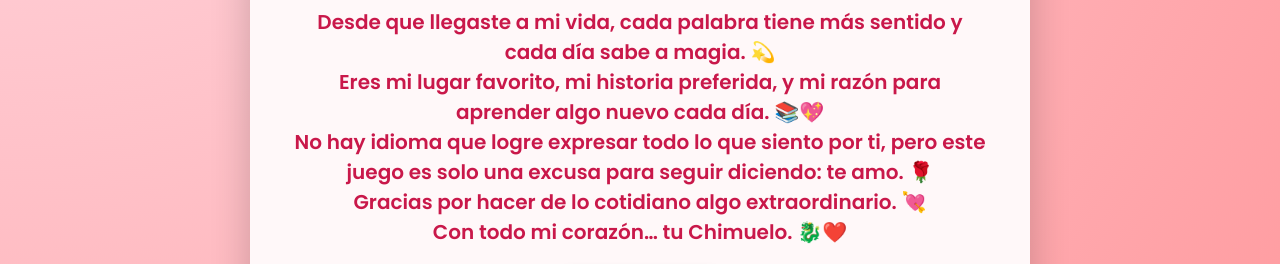
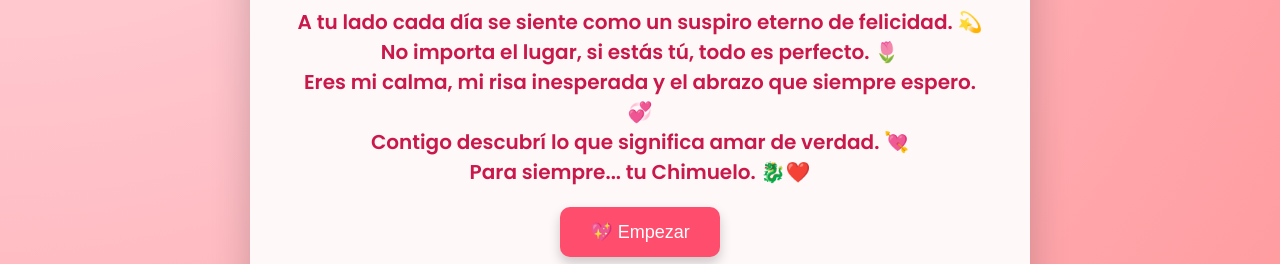
Before and after one commit to Ricardo3162/vocabulario-romantico, a plain HTML site: page index.html in a window 1280 px wide. Shown: the part 533-797 px from the top of the page. Drawn offline with Linux system fonts and the light colour scheme.

Commit message:
Subiendo dd dfsafgiddds❤️

```diff
--- a/index.html
+++ b/index.html
@@ -107,11 +107,11 @@
        style="max-width: 100%; border-radius: 20px; margin-bottom: 20px; box-shadow: 0 4px 12px rgba(0,0,0,0.2);">
   <h1>Para mi amor ❤️</h1>
   <p style="font-size: 20px; color: #c9184a; font-weight: bold;">
-Desde que llegaste a mi vida, cada palabra tiene más sentido y cada día sabe a magia. 💫<br>
-  Eres mi lugar favorito, mi historia preferida, y mi razón para aprender algo nuevo cada día. 📚💖<br>
-  No hay idioma que logre expresar todo lo que siento por ti, pero este juego es solo una excusa para seguir diciendo: te amo. 🌹<br>
-  Gracias por hacer de lo cotidiano algo extraordinario. 💘<br>
-  Con todo mi corazón… tu Chimuelo. 🐉❤️
+ A tu lado cada día se siente como un suspiro eterno de felicidad. 💫<br>
+  No importa el lugar, si estás tú, todo es perfecto. 🌷<br>
+  Eres mi calma, mi risa inesperada y el abrazo que siempre espero. 💞<br>
+  Contigo descubrí lo que significa amar de verdad. 💘<br>
+  Para siempre... tu Chimuelo. 🐉❤️
   </p>
   <button onclick="start()">💖 Empezar</button>
 </div>
```
